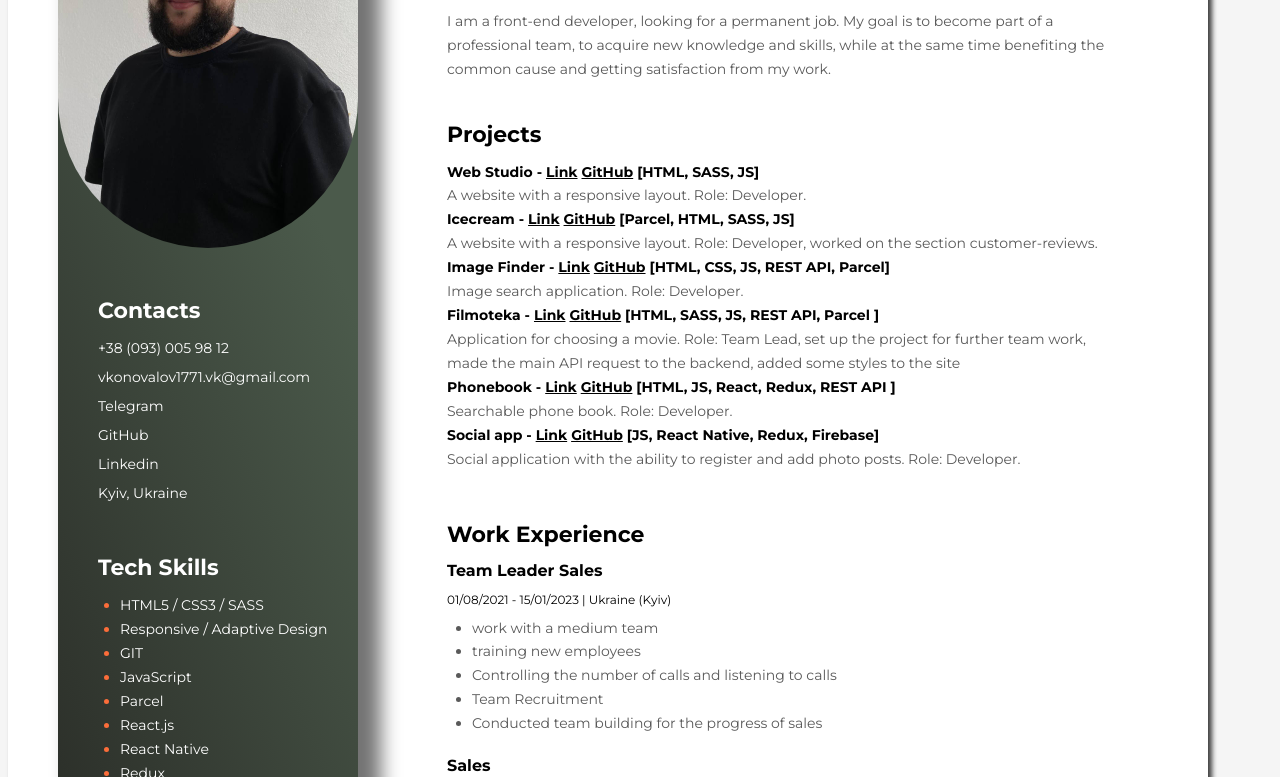
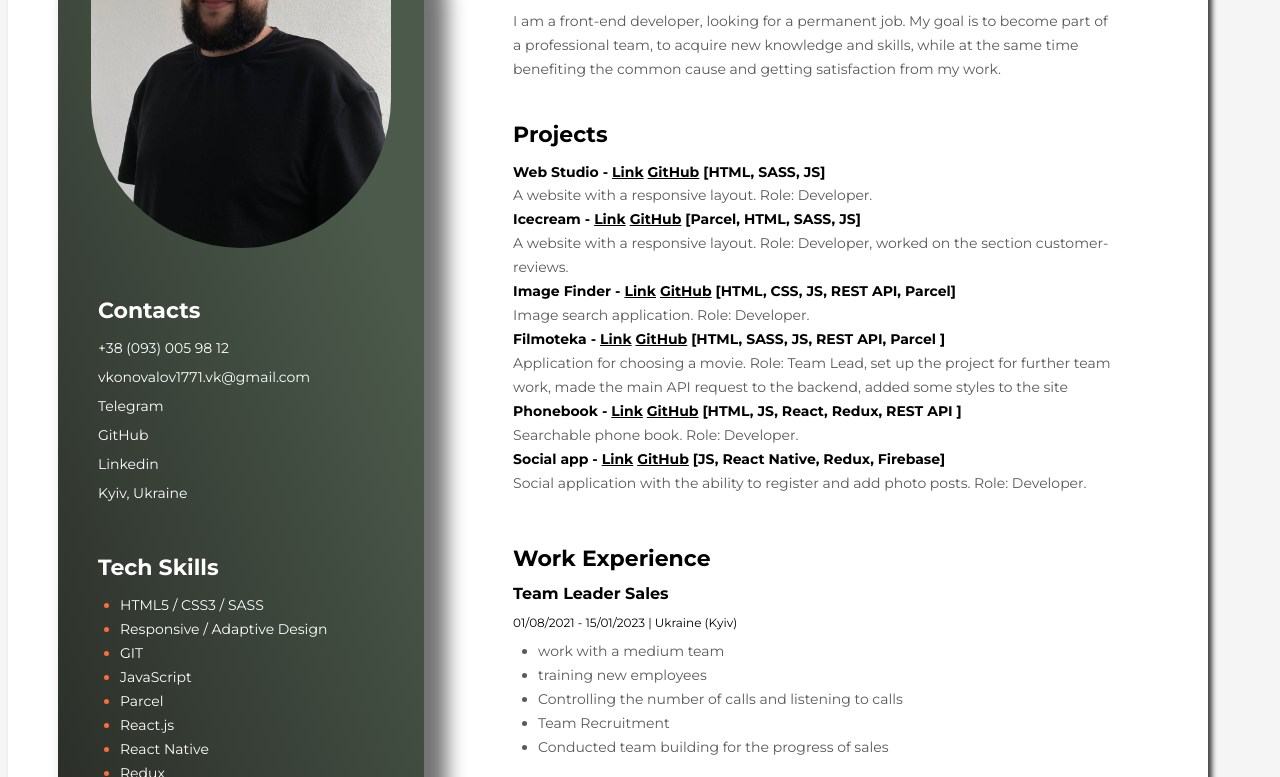
Before and after one commit to Vadik-Konovalov/my-resume, a plain HTML site: page index.html in a window 1280 px wide. Shown: the part 215-992 px from the top of the page. Drawn offline with Linux system fonts and the light colour scheme.

Commit message:
Update style.css

```diff
--- a/css/style.css
+++ b/css/style.css
@@ -178,7 +178,7 @@ body {
   .photo {
     /* width: 100%;
     border-radius: 180px; */
-    width: 300px;
+    max-width: 300px;
     display: flex;
     border-radius: 150px;
     margin: auto;
@@ -186,7 +186,7 @@ body {
 
   .sidebar-section {
     background-color: #1e2939;
-    max-width: 1000px;
+    width: 1000px;
     margin-left: 50px;
     margin-top: 20px;
     padding: 35px 0;
```
